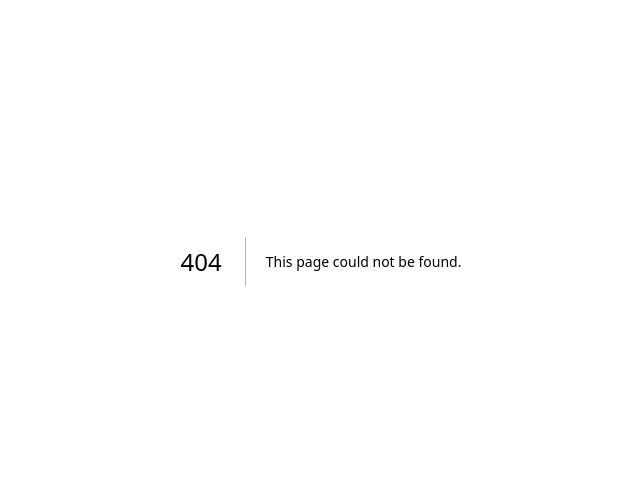
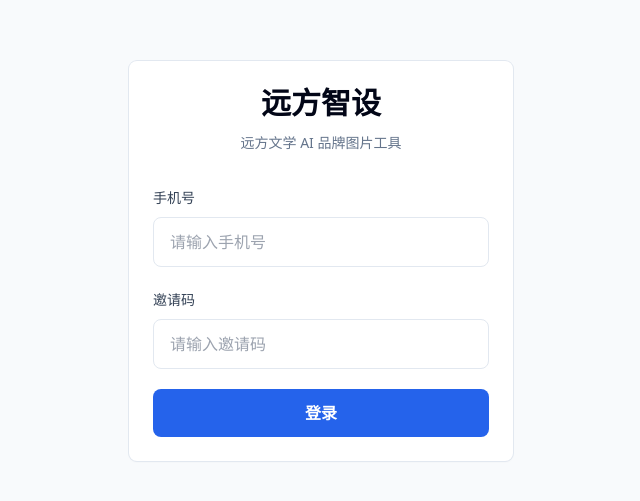
Before and after one commit to EricEEEEEEE/yuanfang-design, a Next.js app: page /login in a window 1280 px wide. Before the commit this address had no page. Shown: the part 139-640 px from the top of the page, without its empty margins (319-959 px from the left). Built offline with nearby package versions, Linux system fonts and the light colour scheme.

Commit message:
Add login page

```diff
--- /dev/null
+++ b/src/app/(routes)/login/page.tsx
@@ -0,0 +1,146 @@
+"use client";
+
+import { useRouter } from "next/navigation";
+import { FormEvent, useState } from "react";
+
+type LoginErrorCode =
+  | "INVALID_REQUEST"
+  | "INVALID_INVITE_CODE"
+  | "USER_NOT_FOUND"
+  | "USER_INACTIVE"
+  | "JWT_SECRET_MISSING"
+  | "AUTH_SERVICE_ERROR";
+
+type LoginSuccess = {
+  token: string;
+  user: unknown;
+};
+
+type LoginFailure = {
+  error?: string;
+};
+
+const ERROR_MESSAGES: Record<LoginErrorCode, string> = {
+  INVALID_REQUEST: "请输入手机号和邀请码",
+  INVALID_INVITE_CODE: "邀请码错误",
+  USER_NOT_FOUND: "用户不存在",
+  USER_INACTIVE: "账号已停用",
+  JWT_SECRET_MISSING: "系统配置缺失，请联系管理员",
+  AUTH_SERVICE_ERROR: "登录失败，请稍后重试",
+};
+
+function getErrorMessage(code: string | undefined): string {
+  if (code && code in ERROR_MESSAGES) {
+    return ERROR_MESSAGES[code as LoginErrorCode];
+  }
+
+  return "登录失败，请稍后重试";
+}
+
+export default function LoginPage() {
+  const router = useRouter();
+  const [phone, setPhone] = useState("");
+  const [inviteCode, setInviteCode] = useState("");
+  const [errorMessage, setErrorMessage] = useState("");
+  const [isLoading, setIsLoading] = useState(false);
+
+  async function handleSubmit(event: FormEvent<HTMLFormElement>) {
+    event.preventDefault();
+
+    if (isLoading) return;
+
+    const trimmedPhone = phone.trim();
+    const trimmedInviteCode = inviteCode.trim();
+
+    if (!trimmedPhone || !trimmedInviteCode) {
+      setErrorMessage(ERROR_MESSAGES.INVALID_REQUEST);
+      return;
+    }
+
+    setIsLoading(true);
+    setErrorMessage("");
+
+    try {
+      const response = await fetch("/api/auth/login", {
+        method: "POST",
+        headers: {
+          "Content-Type": "application/json",
+        },
+        body: JSON.stringify({
+          phone: trimmedPhone,
+          inviteCode: trimmedInviteCode,
+        }),
+      });
+
+      const result = (await response.json()) as LoginSuccess | LoginFailure;
+
+      if (!response.ok) {
+        setErrorMessage(getErrorMessage((result as LoginFailure).error));
+        return;
+      }
+
+      const session = result as LoginSuccess;
+      localStorage.setItem("yuanfang_token", session.token);
+      localStorage.setItem("yuanfang_user", JSON.stringify(session.user));
+      router.push("/dashboard");
+    } catch {
+      setErrorMessage(ERROR_MESSAGES.AUTH_SERVICE_ERROR);
+    } finally {
+      setIsLoading(false);
+    }
+  }
+
+  return (
+    <main className="flex min-h-screen items-center justify-center bg-slate-50 px-4 py-10">
+      <section className="w-full max-w-sm rounded-lg bg-white p-6 shadow-sm ring-1 ring-slate-200">
+        <div className="mb-8 text-center">
+          <h1 className="text-3xl font-semibold text-slate-950">远方智设</h1>
+          <p className="mt-3 text-sm text-slate-500">
+            远方文学 AI 品牌图片工具
+          </p>
+        </div>
+
+        <form className="space-y-5" onSubmit={handleSubmit}>
+          <label className="block">
+            <span className="text-sm font-medium text-slate-700">手机号</span>
+            <input
+              className="mt-2 w-full rounded-lg border border-slate-200 bg-white px-4 py-3 text-base text-slate-950 outline-none transition focus:border-blue-500 focus:ring-4 focus:ring-blue-100"
+              inputMode="tel"
+              name="phone"
+              onChange={(event) => setPhone(event.target.value)}
+              placeholder="请输入手机号"
+              type="tel"
+              value={phone}
+            />
+          </label>
+
+          <label className="block">
+            <span className="text-sm font-medium text-slate-700">邀请码</span>
+            <input
+              className="mt-2 w-full rounded-lg border border-slate-200 bg-white px-4 py-3 text-base text-slate-950 outline-none transition focus:border-blue-500 focus:ring-4 focus:ring-blue-100"
+              name="inviteCode"
+              onChange={(event) => setInviteCode(event.target.value)}
+              placeholder="请输入邀请码"
+              type="text"
+              value={inviteCode}
+            />
+          </label>
+
+          {errorMessage ? (
+            <p className="rounded-lg bg-red-50 px-4 py-3 text-sm text-red-700">
+              {errorMessage}
+            </p>
+          ) : null}
+
+          <button
+            className="w-full rounded-lg bg-blue-600 px-4 py-3 text-base font-semibold text-white transition hover:bg-blue-700 disabled:cursor-not-allowed disabled:bg-blue-300"
+            disabled={isLoading}
+            type="submit"
+          >
+            {isLoading ? "登录中…" : "登录"}
+          </button>
+        </form>
+      </section>
+    </main>
+  );
+}
```
